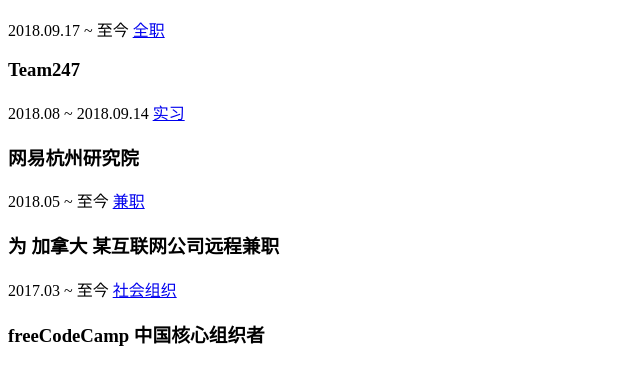
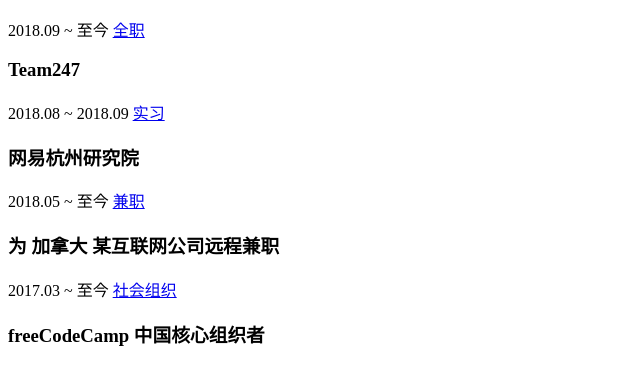
Before and after one commit to juzhiyuan/resume, a plain HTML site: page src/index.html in a window 1280 px wide. Shown: the part 722-1089 px from the top of the page, without its empty margins (0-640 px from the left). Drawn offline with Linux system fonts and the light colour scheme.

Commit message:
update Team247

```diff
--- a/src/index.html
+++ b/src/index.html
@@ -70,14 +70,14 @@
                     <div class="section-bd">
                       <div class="item">
                           <header class="item-hd">
-                              <span class="item-time">2018.09.17 ~ 至今</span>
+                              <span class="item-time">2018.09 ~ 至今</span>
                               <a class="btn item-more" href="#" target="_blank">全职</a>
                               <h3 class="item-name">Team247</h3>
                           </header>
                       </div>
                       <div class="item">
                           <header class="item-hd">
-                              <span class="item-time">2018.08 ~ 2018.09.14</span>
+                              <span class="item-time">2018.08 ~ 2018.09</span>
                               <a class="btn item-more" href="#" target="_blank">实习</a>
                               <h3 class="item-name">网易杭州研究院</h3>
                           </header>
```
Also changed, not shown: resume.jpg (deleted), resume.png, 1 other file.
